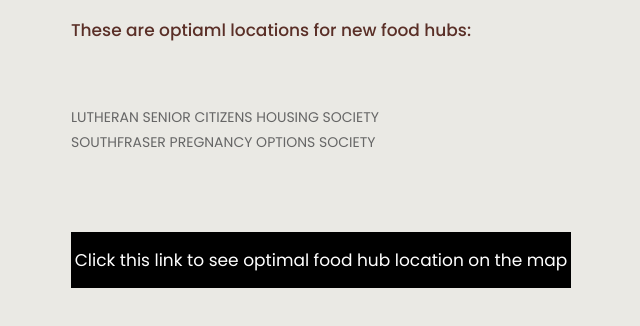
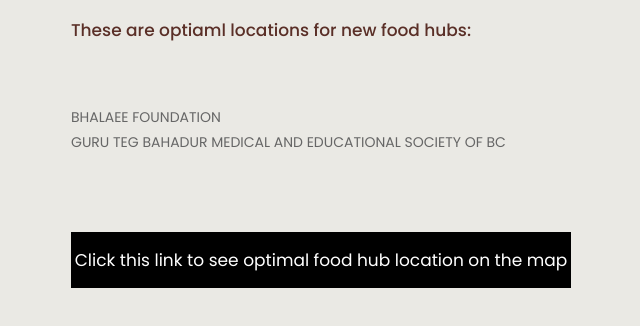
Before and after one commit to SiqiChen2/Hackathon-Team12, a plain HTML site: page Sample Interface/result.html in a window 1280 px wide. Shown: the part 446-772 px from the top of the page, without its empty margins (14-654 px from the left). Drawn offline with nearby package versions, Linux system fonts and the light colour scheme.

Commit message:
Update the result page

```diff
--- a/Sample Interface/result.html
+++ b/Sample Interface/result.html
@@ -67,8 +67,8 @@
                   <h1>Optiaml Food Hub Locations</h1>
                   <p>These are optiaml locations for new food hubs: </p>
                   <ul>
-                      <li>LUTHERAN SENIOR CITIZENS HOUSING SOCIETY</li>
-                      <li>SOUTHFRASER PREGNANCY OPTIONS SOCIETY</li>
+                      <li>BHALAEE FOUNDATION</li>
+                      <li>GURU TEG BAHADUR MEDICAL AND EDUCATIONAL SOCIETY OF BC</li>
                   </ul>
                   <br>
                   <br>
```
